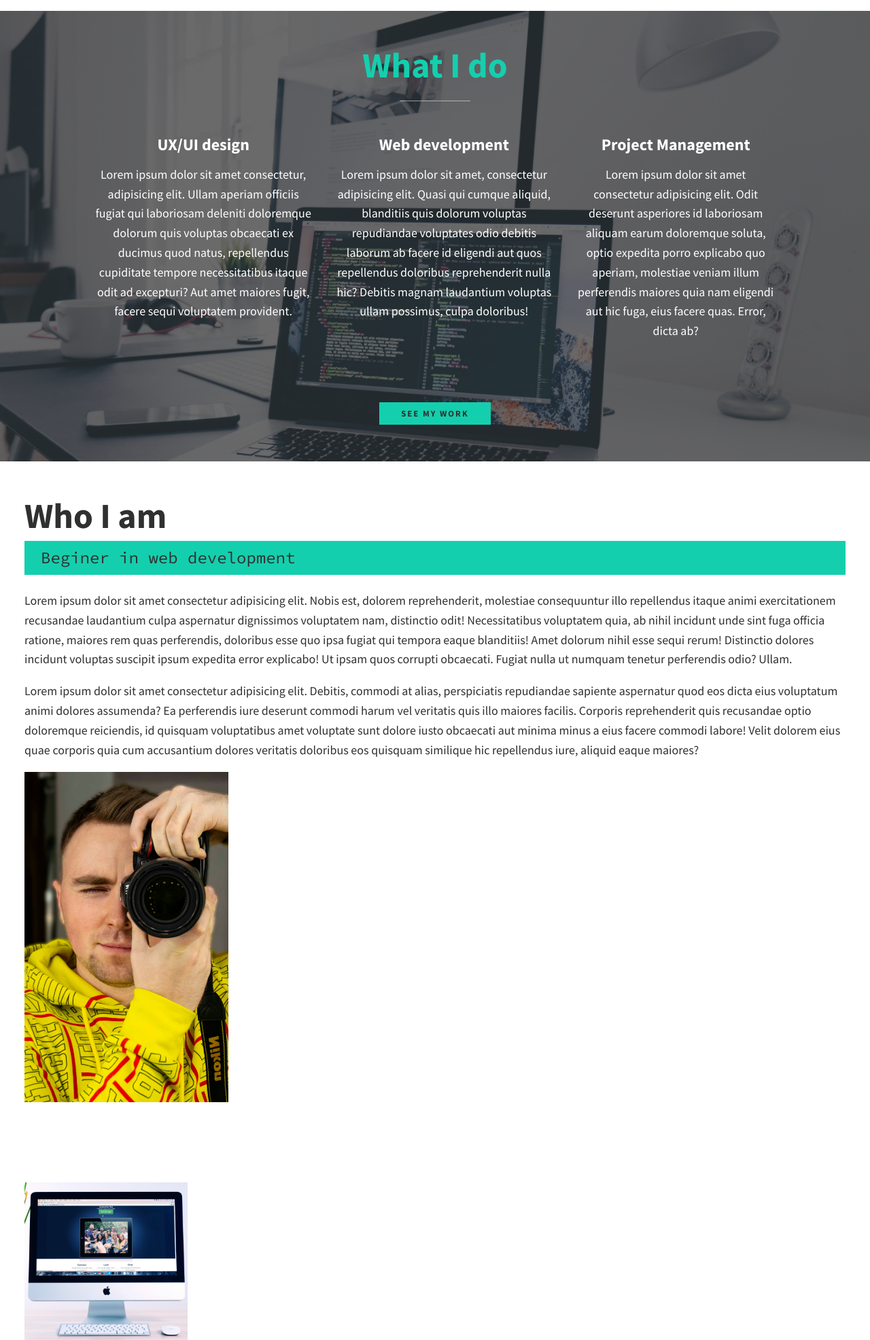
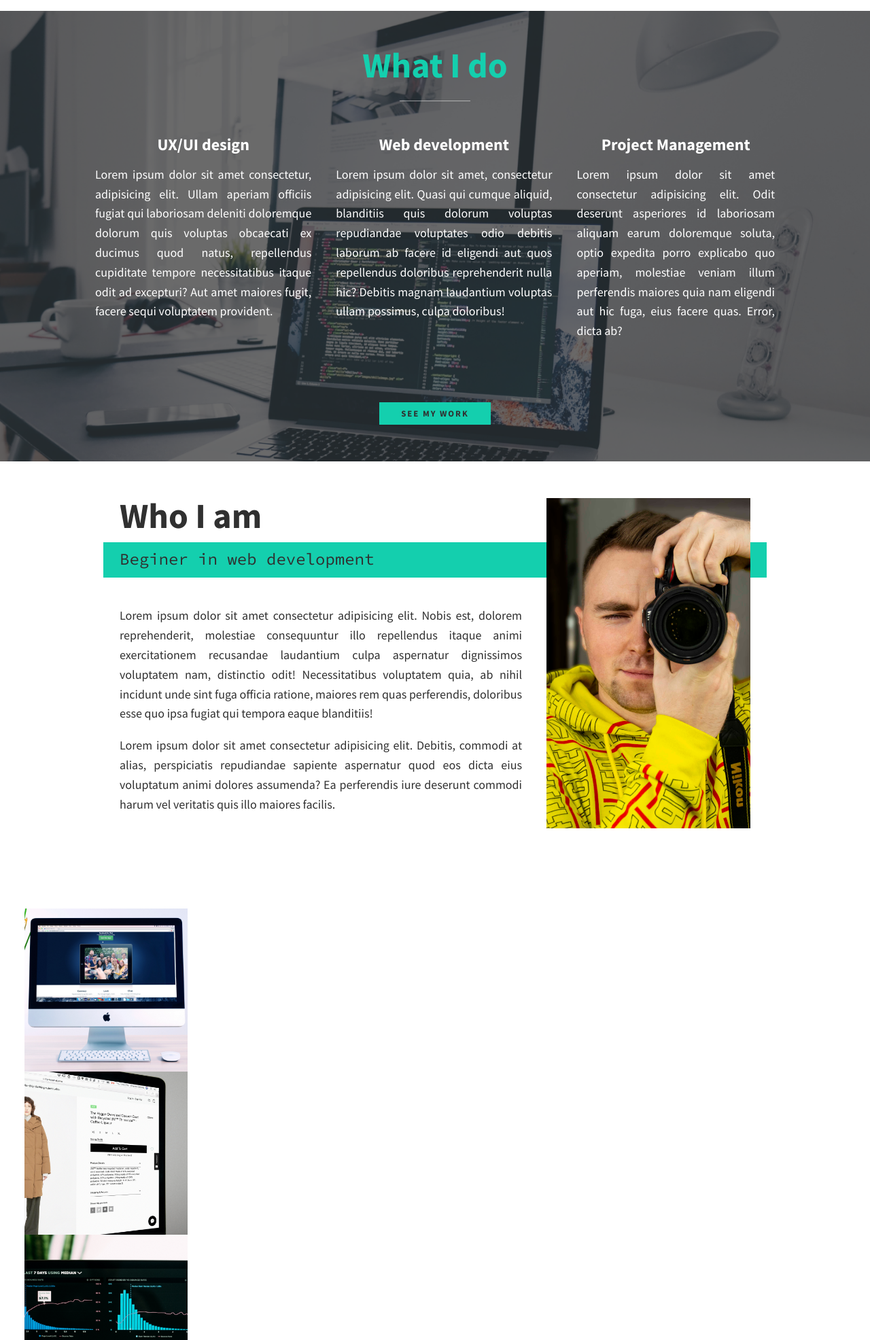
Before and after one commit to eugene-dmytriiev/Portfolio-website, a PHP site: page / in a window 1280 px wide. Shown: the part 441-2413 px from the top of the page at 68% size. Run offline with PHP 8.4, Linux system fonts and the light colour scheme.

Commit message:
added about me section

```diff
--- a/css/style.css
+++ b/css/style.css
@@ -77,6 +77,9 @@ strong {
     font-weight: 900;
 }
 
+p {
+    text-align: justify;
+}
 
 .btn{
     display: inline-block;
@@ -207,6 +210,7 @@ nav {display: none;} /*hardcode*/
     margin: 0 auto;
 }
 
+
 @media (min-width: 800px){
     .services{
         display: flex;
@@ -219,3 +223,47 @@ nav {display: none;} /*hardcode*/
         margin-left: 2em;
     }
 }
+
+/* ========================
+    ABOUT
+ ===================== */
+
+ .about{
+     max-width: 1000px;
+     margin: 0 auto;
+ }
+ .about__img{
+     background-position-x: var(--bs);
+ }
+
+ @media (min-width: 600px) {
+     .about{
+         display: grid;
+         grid-template-columns: 1fr 300px;
+         grid-template-areas:
+            "title img"
+            "subtitle img"
+            "text img";
+        grid-column-gap: 2em;
+     }
+
+     .section__title--about{
+         grid-area: title;
+     }
+
+     .section__subtitle--about{
+         grid-column: 1/-1;
+         grid-row: 2;
+         position: relative;
+         left: -1em;
+         width: calc(100% + 2em);
+         padding-left: 1em;
+         padding-right: calc(300px + 2em);
+
+     }
+     .about__img{
+         grid-area: img;
+         z-index: 2;
+         position: relative;
+     }
+ }
--- a/index.html
+++ b/index.html
@@ -75,10 +75,10 @@
             Beginer in web development
         </p>
         <div class="about__body">
-            <p>Lorem ipsum dolor sit amet consectetur adipisicing elit. Nobis est, dolorem reprehenderit, molestiae consequuntur illo repellendus itaque animi exercitationem recusandae laudantium culpa aspernatur dignissimos voluptatem nam, distinctio odit! Necessitatibus voluptatem quia, ab nihil incidunt unde sint fuga officia ratione, maiores rem quas perferendis, doloribus esse quo ipsa fugiat qui tempora eaque blanditiis! Amet dolorum nihil esse sequi rerum! Distinctio dolores incidunt voluptas suscipit ipsum expedita error explicabo! Ut ipsam quos corrupti obcaecati. Fugiat nulla ut numquam tenetur perferendis odio? Ullam.</p>
-            <p>Lorem ipsum dolor sit amet consectetur adipisicing elit. Debitis, commodi at alias, perspiciatis repudiandae sapiente aspernatur quod eos dicta eius voluptatum animi dolores assumenda? Ea perferendis iure deserunt commodi harum vel veritatis quis illo maiores facilis. Corporis reprehenderit quis recusandae optio doloremque reiciendis, id quisquam voluptatibus amet voluptate sunt dolore iusto obcaecati aut minima minus a eius facere commodi labore! Velit dolorem eius quae corporis quia cum accusantium dolores veritatis doloribus eos quisquam similique hic repellendus iure, aliquid eaque maiores?</p>
+            <p>Lorem ipsum dolor sit amet consectetur adipisicing elit. Nobis est, dolorem reprehenderit, molestiae consequuntur illo repellendus itaque animi exercitationem recusandae laudantium culpa aspernatur dignissimos voluptatem nam, distinctio odit! Necessitatibus voluptatem quia, ab nihil incidunt unde sint fuga officia ratione, maiores rem quas perferendis, doloribus esse quo ipsa fugiat qui tempora eaque blanditiis!</p>
+            <p>Lorem ipsum dolor sit amet consectetur adipisicing elit. Debitis, commodi at alias, perspiciatis repudiandae sapiente aspernatur quod eos dicta eius voluptatum animi dolores assumenda? Ea perferendis iure deserunt commodi harum vel veritatis quis illo maiores facilis.</p>
         </div>
-        <img src="img/ava-long-cl.jpg" alt="Eugene Dmytriiev" width="300">
+        <img src="img/ava-long-cl.jpg" alt="Eugene Dmytriiev" class="about__img" width="300">
     </section>
 
     <!-- WORK -->
```
